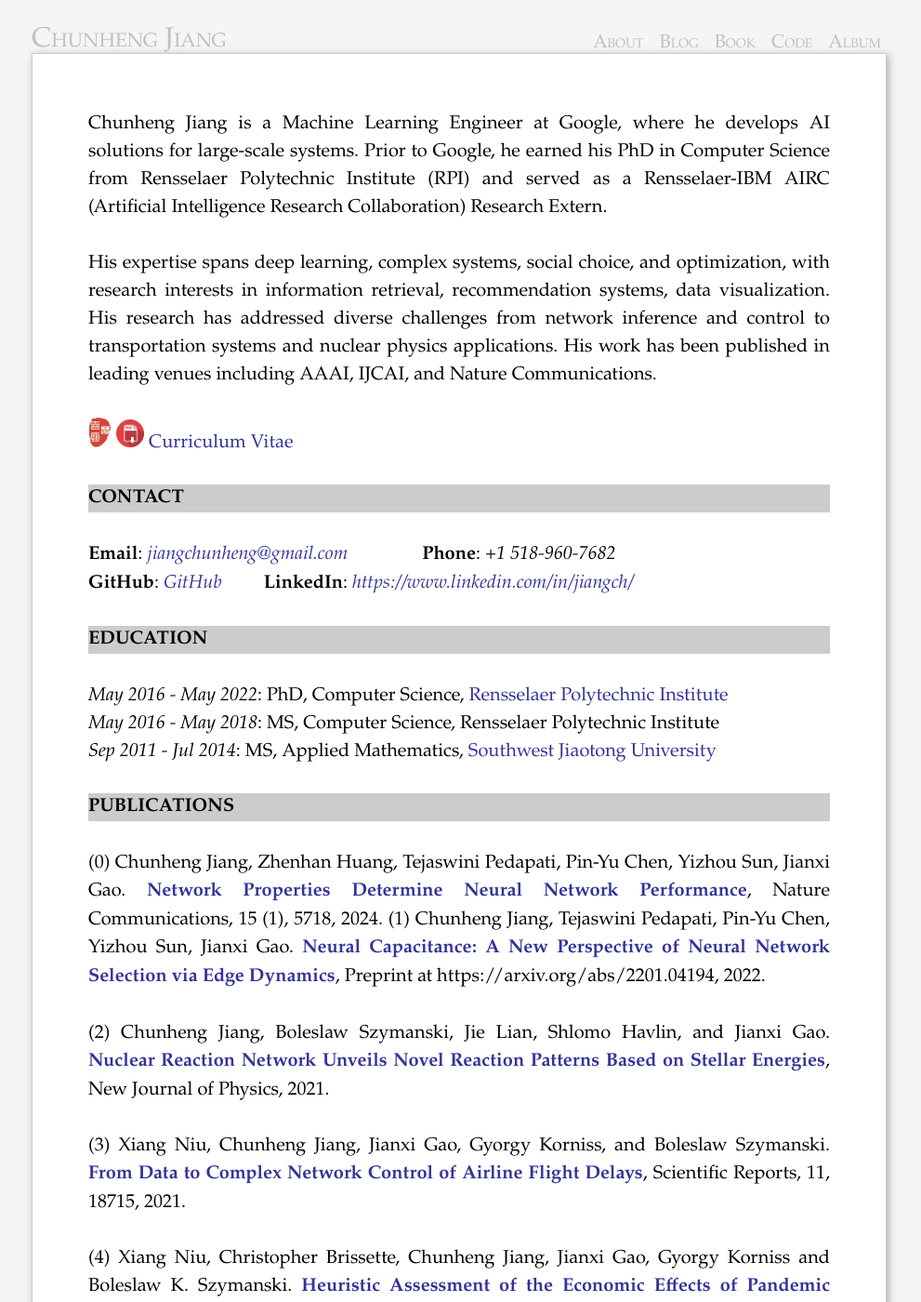
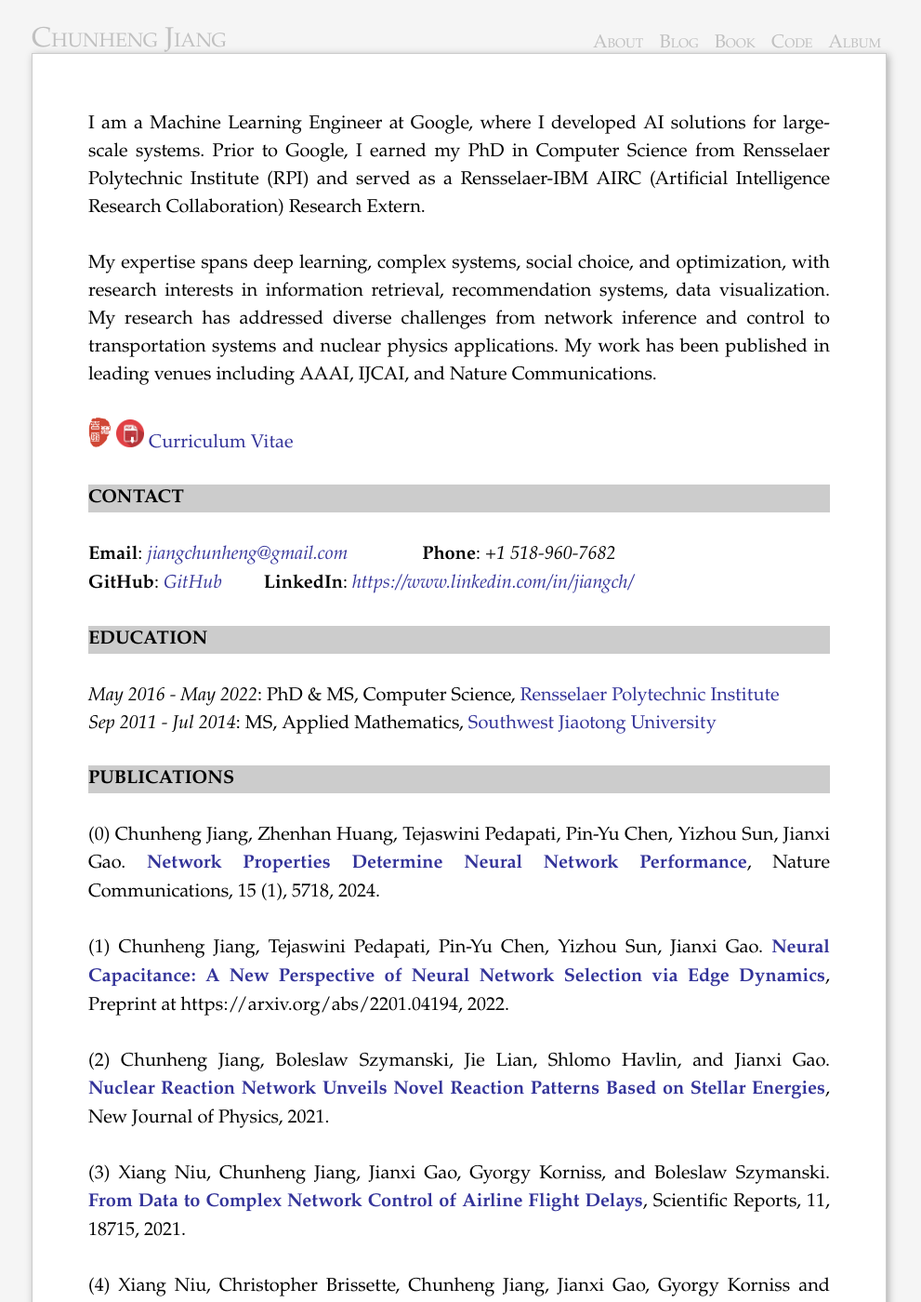
Before and after one commit to horsehour/horsehour.github.io, a Jekyll site: the page built from index.md, in a window 1280 px wide and 1400 px high. Shown: the whole window at 93% size, without its empty margins (146-1137 px from the left). Built offline with Jekyll 4.4.1, drawn with Linux system fonts in a browser that asks for light colours; comment, search, counter and statistics services are not loaded.

Commit message:
Rewrote the introduction from third person to first person.

```diff
--- a/index.md
+++ b/index.md
@@ -3,16 +3,16 @@
 title: CHUNHENG JIANG
 section: About
 ---
-Chunheng Jiang is a Machine Learning Engineer at Google,
-where he develops AI solutions for large-scale systems.
-Prior to Google, he earned his PhD in Computer Science from Rensselaer Polytechnic Institute (RPI)
+I am a Machine Learning Engineer at Google,
+where I developed AI solutions for large-scale systems.
+Prior to Google, I earned my PhD in Computer Science from Rensselaer Polytechnic Institute (RPI)
 and served as a Rensselaer-IBM AIRC (Artificial Intelligence Research Collaboration) Research Extern.
 
-His expertise spans deep learning, complex systems, social choice, and optimization, with research interests in
+My expertise spans deep learning, complex systems, social choice, and optimization, with research interests in
 information retrieval, recommendation systems, data visualization.
-His research has addressed diverse challenges from network inference and control
+My research has addressed diverse challenges from network inference and control
 to transportation systems and nuclear physics applications.
-His work has been published in leading venues including AAAI, IJCAI, and Nature Communications.
+My work has been published in leading venues including AAAI, IJCAI, and Nature Communications.
 
 <img src="/assets/images/seal.png" style="width: 25px;"/>
 <img src="/assets/images/pdf.png" style="width: 30px;"/>
@@ -30,8 +30,7 @@
 
 EDUCATION
 ---------
-_May 2016 - May 2022_: PhD, Computer Science, [Rensselaer Polytechnic Institute][RPI]{:target="_blank"}
-_May 2016 - May 2018_: MS, Computer Science, Rensselaer Polytechnic Institute
+_May 2016 - May 2022_: PhD & MS, Computer Science, [Rensselaer Polytechnic Institute][RPI]{:target="_blank"}
 _Sep 2011 - Jul 2014_: MS, Applied Mathematics, [Southwest Jiaotong University][swjtu]{:target="_blank"}
 <!--
 _Sep 2005 - Jul 2009_: BS, Info & Comp Sci, [Tianjin University of Commerce][tjcu]{:target="_blank"}
@@ -42,6 +41,7 @@
 (0) Chunheng Jiang, Zhenhan Huang, Tejaswini Pedapati, Pin-Yu Chen, Yizhou Sun, Jianxi Gao.
 <b>[Network Properties Determine Neural Network Performance][natcomm]{:target="_blank"}</b>,
 Nature Communications, 15 (1), 5718, 2024.
+
 (1) Chunheng Jiang, Tejaswini Pedapati, Pin-Yu Chen, Yizhou Sun, Jianxi Gao.
 <b>[Neural Capacitance: A New Perspective of Neural
 Network Selection via Edge Dynamics][capacitance]{:target="_blank"}</b>,
```
Also changed, not shown: 3 other files.
